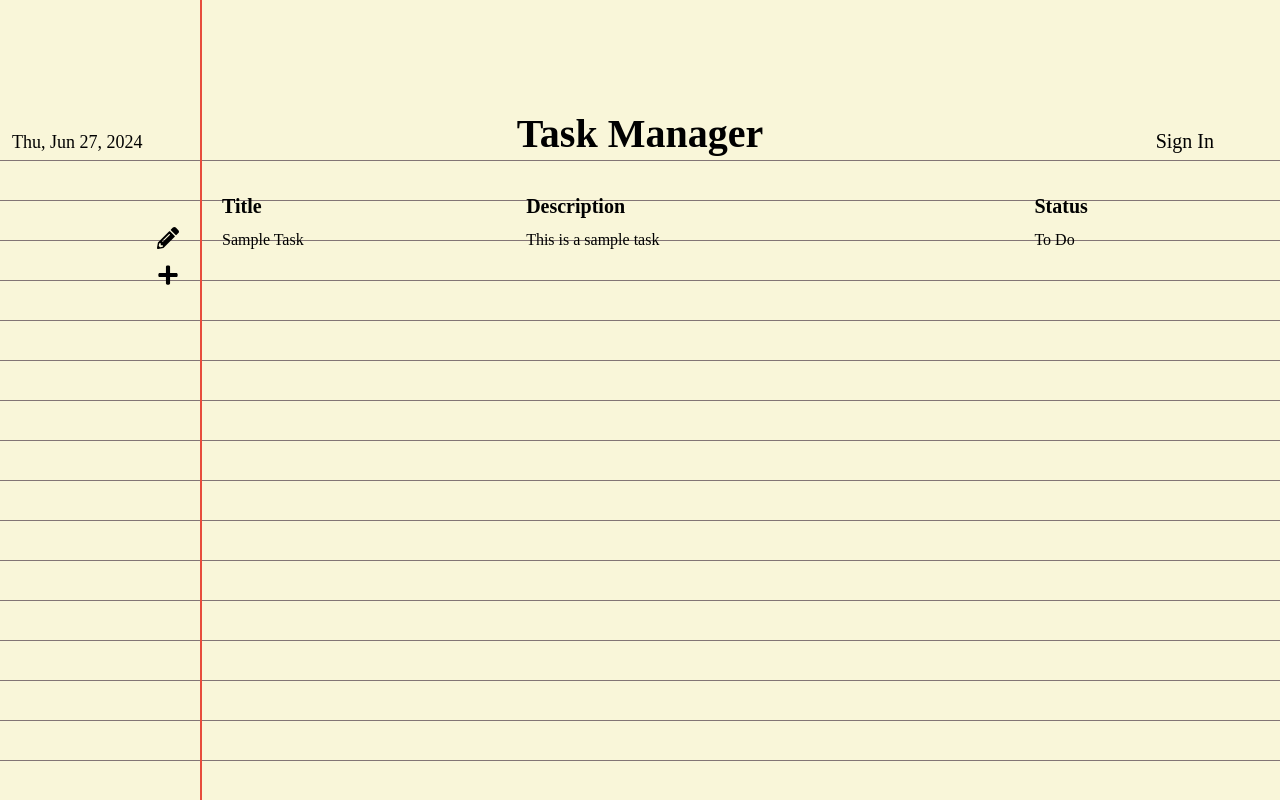
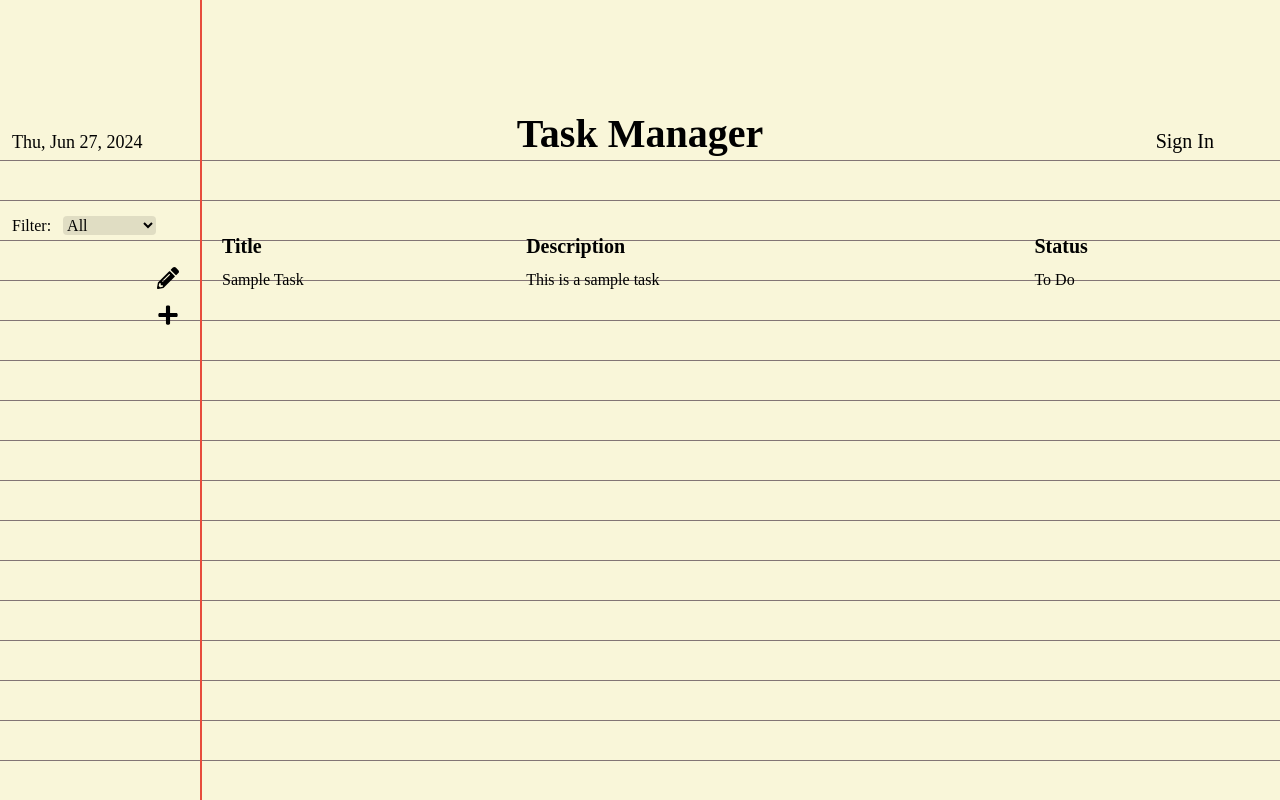
Before and after one commit to guyneh/task-manager, a React (Create React App) app in the folder frontend/: page / in a window 1280 px wide. Built offline with nearby package versions, Linux system fonts and the light colour scheme; a web font is replaced by a local one.

Commit message:
filter complete

```diff
--- a/frontend/src/App.css
+++ b/frontend/src/App.css
@@ -71,9 +71,25 @@ body::before {
 	}
 }
 
+.filter-container {
+	display: flex;
+	align-items: center;
+    position: absolute;
+	top: 86px;
+	left: 6px;
+}
+
+.filter-container label {
+    margin-right: 12px;
+}
+
+.filter-container select {
+    border-radius: 4px;
+}
+
 .task-list-container {
 	width: 85%;
-	margin-top: 16px;
+	margin-top: 56px;
 	padding-left: 150px;
 }
 
--- a/frontend/src/App.tsx
+++ b/frontend/src/App.tsx
@@ -5,15 +5,22 @@ import React from 'react';
 import './App.css';
 import Header from './components/Header';
 import TaskList from './components/TaskList';
+import Filter from './components/Filter';
 
 const App: React.FC = () => {
+	// States to manage the filter component
+	const [statusFilter, setStatusFilter] = React.useState<string>('');
+
 	return (
 		<div className='app-container'>
 			<div className="header-container">
 				<Header />
+				<div className="filter-container">
+					<Filter statusFilter={statusFilter} setStatusFilter={setStatusFilter} />
+				</div>
 			</div>
 			<div className="task-list-container">
-				<TaskList />
+				<TaskList statusFilter={statusFilter} setStatusFilter={setStatusFilter} />
 			</div>
 		</div>
 	);
--- /dev/null
+++ b/frontend/src/components/Filter.tsx
@@ -0,0 +1,28 @@
+// Component to filter tasks by their status
+
+import React from 'react';
+
+interface FilterProps {
+    statusFilter: string;
+    setStatusFilter: (status: string) => void;
+}
+
+const Filter: React.FC<FilterProps> = ({ statusFilter, setStatusFilter }) => {
+    return (
+        <div className="filter-container">
+            <label htmlFor="statusFilter">Filter: </label>
+            <select
+                id="statusFilter"
+                value={statusFilter}
+                onChange={(e) => setStatusFilter(e.target.value)}
+            >
+                <option value="">All</option>
+                <option value="To Do">To Do</option>
+                <option value="In Progress">In Progress</option>
+                <option value="Done">Done</option>
+            </select>
+        </div>
+    );
+};
+
+export default Filter;
--- a/frontend/src/components/TaskItem.tsx
+++ b/frontend/src/components/TaskItem.tsx
@@ -30,10 +30,13 @@ const TaskItem: React.FC<TaskItemProps> = ({ task, handleAddTask, isEditing, set
         setEditableTask({ ...editableTask, [e.target.name]: e.target.value });
     };
 
-    // Handle saving or cancelling the edit of a task
+    // Handle saving the edit of a task
+    const isSaveDisabled = editableTask.title.trim() === '';
     const handleSave = () => {
         handleTaskSubmit?.(editableTask);
     };
+
+    // Handle cancelling the edit of a task
     const handleCancel = () => {
         setEditableTask(task);
         setEditingTask?.(null);
@@ -58,10 +61,10 @@ const TaskItem: React.FC<TaskItemProps> = ({ task, handleAddTask, isEditing, set
                         </button>
                         <div style={{ borderLeft: '1px solid black', height: '22px' }}></div>
                         <div style={{ display: 'flex' }}>
-                            <button onClick={handleSave}>
+                            <button onClick={handleSave} disabled={isSaveDisabled}>
                                 <FaCheck size={22} />
                             </button>
-                            <button onClick={handleCancel}>
+                            <button onClick={handleCancel} disabled={isSaveDisabled}>
                                 <FaTimes size={22} />
                             </button>
                         </div>
--- a/frontend/src/components/TaskList.tsx
+++ b/frontend/src/components/TaskList.tsx
@@ -5,7 +5,12 @@ import { FaPlus } from 'react-icons/fa';
 
 import TaskItem from './TaskItem';
 
-const TaskList: React.FC = () => {
+interface TaskListProps {
+    statusFilter: string;
+    setStatusFilter: (status: string) => void;
+}
+
+const TaskList: React.FC<TaskListProps> = ({ statusFilter, setStatusFilter }) => {
     // States for list of tasks and task being edited
     const [tasks, setTasks] = useState([{ id: 1, title: 'Sample Task', description: 'This is a sample task', status: 'To Do' }]);
     const [editingTaskId, setEditingTaskId] = useState<number | null>(null);
@@ -26,6 +31,9 @@ const TaskList: React.FC = () => {
         setEditingTaskId(null);
     };
 
+    // Filter tasks based on status
+    const filteredTasks = tasks.filter(task => statusFilter === '' || task.status === statusFilter);
+
     return (
         <div>
             <table className="task-list">
@@ -38,7 +46,7 @@ const TaskList: React.FC = () => {
                     </tr>
                 </thead>
                 <tbody>
-                    {tasks.map((task) => (
+                    {filteredTasks.map((task) => (
                         <TaskItem
                             key={task.id}
                             task={task}
```
